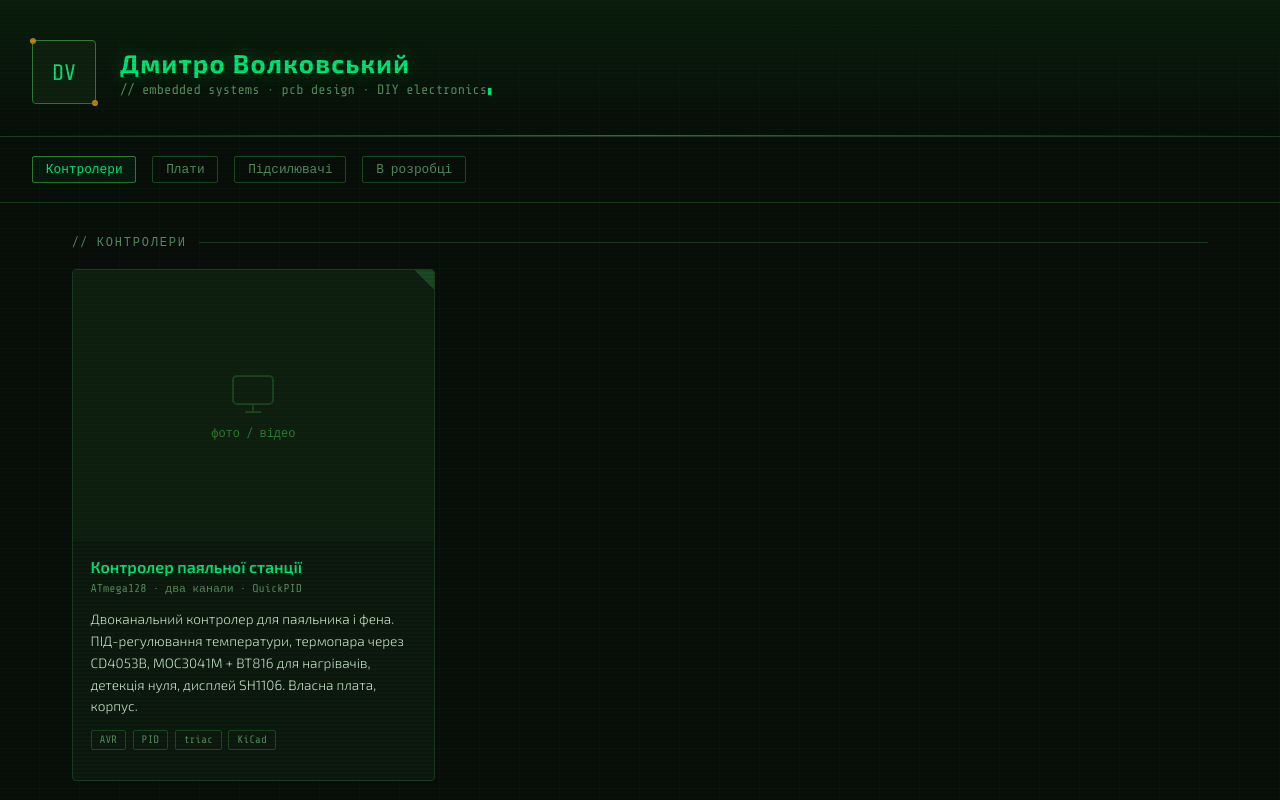
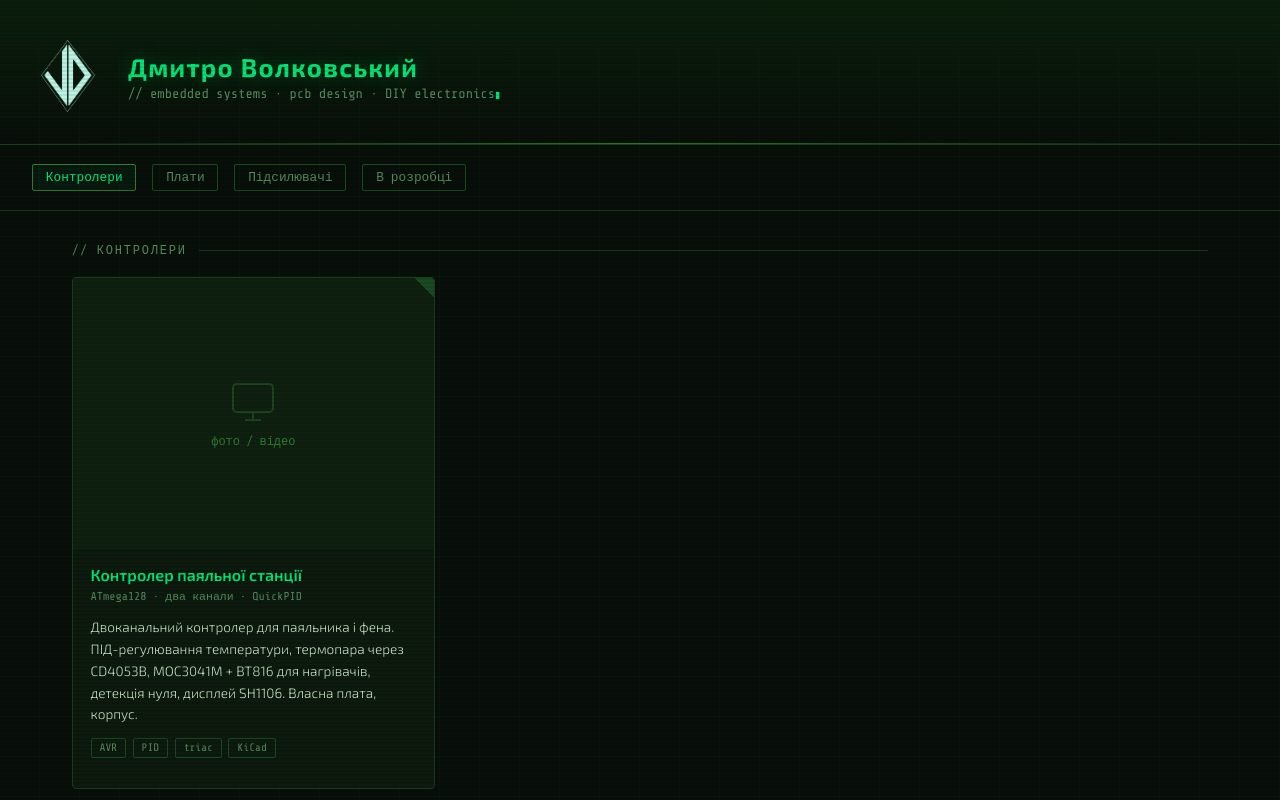
Before and after one commit to bass85/my-electronics, a plain HTML site: page index.html in a window 1280 px wide. Shown: the top 800 px of the page. Drawn offline with nearby package versions, Linux system fonts and the light colour scheme.

Commit message:
+лого
+лого

```diff
--- a/index.html
+++ b/index.html
@@ -89,28 +89,17 @@
     }
 
     .logo-box {
-      width: 64px; height: 64px;
-      border: 1.5px solid var(--green-mid);
-      border-radius: 4px;
-      display: flex; align-items: center; justify-content: center;
-      font-family: 'Share Tech Mono', monospace;
-      font-size: 1.4rem;
-      color: var(--green);
-      background: var(--pcb);
+      width: 72px; height: 72px;
       flex-shrink: 0;
-      position: relative;
     }
 
-    /* corner pads */
-    .logo-box::before, .logo-box::after {
-      content: '';
-      position: absolute;
-      width: 6px; height: 6px;
-      background: var(--pad);
-      border-radius: 50%;
+    .logo-box img {
+      width: 100%; height: 100%;
+      object-fit: contain;
+      mix-blend-mode: screen;
+      filter: sepia(1) saturate(4) hue-rotate(82deg) brightness(.95);
+      display: block;
     }
-    .logo-box::before { top: -3px; left: -3px; }
-    .logo-box::after  { bottom: -3px; right: -3px; }
 
     .header-text h1 {
       font-size: 1.6rem;
@@ -348,7 +337,9 @@
 <body>
 
 <header>
-  <div class="logo-box">DV</div>
+  <div class="logo-box">
+    <img src="images/logo_white.png" alt="VD logo">
+  </div>
   <div class="header-text">
     <h1>Дмитро Волковський</h1>
     <p>// embedded systems · pcb design · DIY electronics<span class="cursor"></span></p>
```
Also changed, not shown: images/logo_white.png (added).
